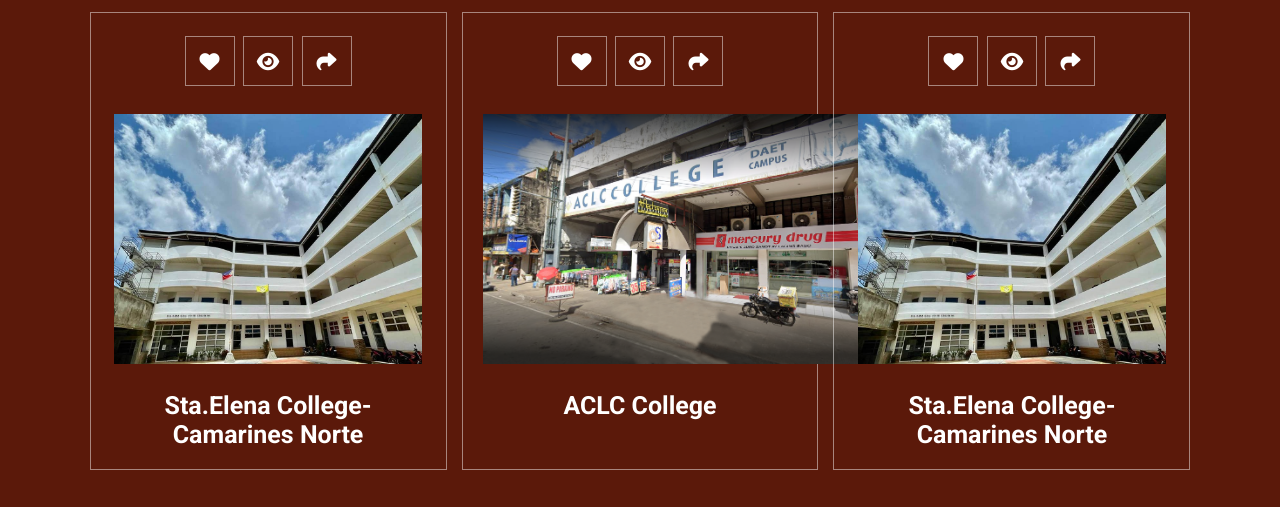
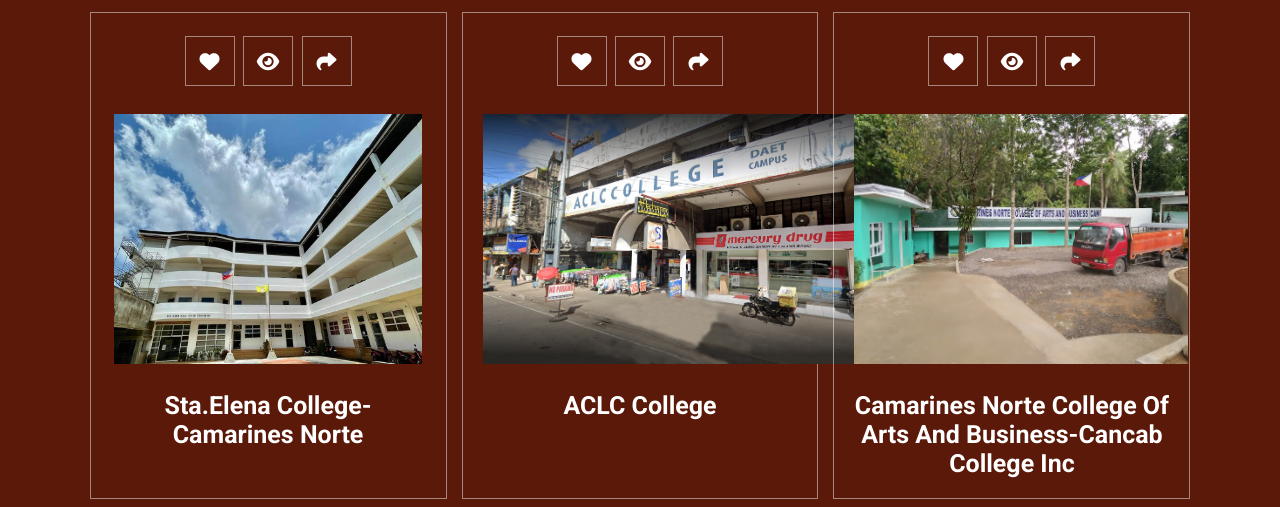
Before and after one commit to Lesterelizes29/Colleges-in-Camarines-Norte, a plain HTML site: page index.html in a window 1280 px wide. Shown: the part 5780-6287 px from the top of the page. Drawn offline with Linux system fonts and the light colour scheme; files whose address does not match are found by name.

Commit message:
Update index.html

```diff
--- a/index.html
+++ b/index.html
@@ -599,10 +599,10 @@
                 <a href="#" class="fas fa-share"></a>
             </div>
             <div class="image">
-                <img src="school/private/Sta.Elena College- Camarines Norte.jpg" alt="">
+                <img src="school/private/camarines Norte College of Arts and Business-Cancab College Inc.jpg" alt="">
             </div>
             <div class="content">
-                <h3>Sta.Elena College- Camarines Norte</h3>
+                <h3>Camarines Norte College of Arts and Business-Cancab College Inc</h3>
             </div>
         </div>
 
```
